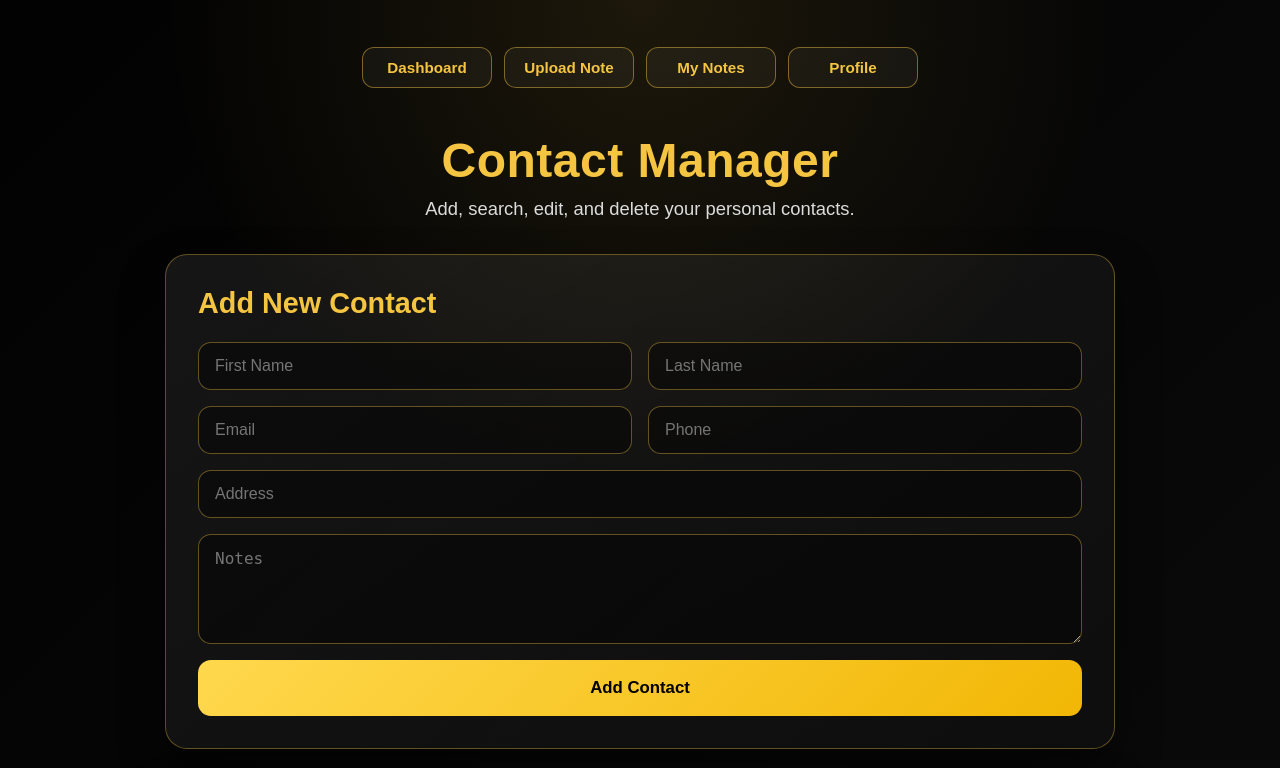
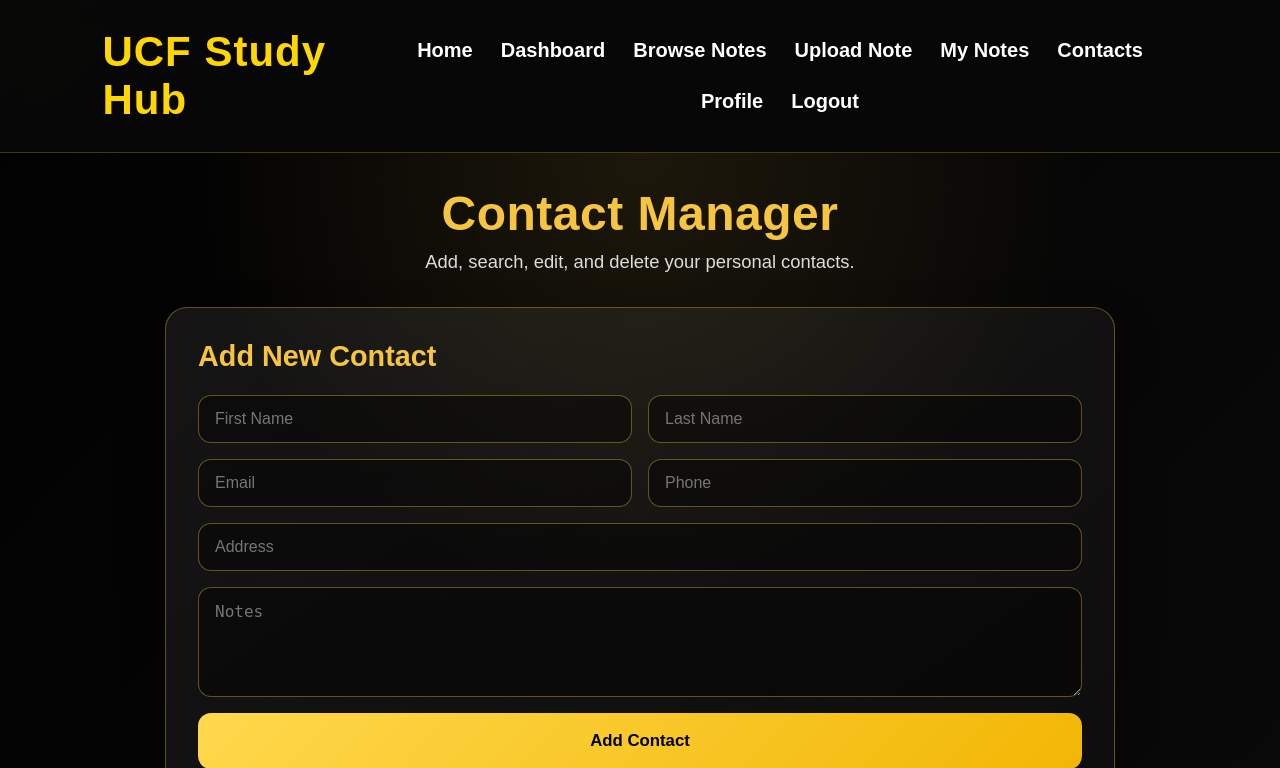
Before and after one commit to elvie-valmores/LAMP-Stack-Project-Group-14, a PHP site: page /frontend/pages/contacts.php in a window 1280 px wide. Shown: the top 768 px of the page. Run offline with PHP 8.4, Linux system fonts and the light colour scheme; the visitor is signed in with stand-in values (Sample User, id 1); data that the repository does not hold is empty.

Commit message:
Fix contact page navbar

```diff
--- a/frontend/pages/contacts.php
+++ b/frontend/pages/contacts.php
@@ -19,13 +19,23 @@ if (!isset($_SESSION["user_id"])) {
 <body>
 <main id="main-content">
 
-<div class="contacts-page">
-    <nav class="contacts-nav">
+<nav class="navbar">
+    <div class="logo">UCF Study Hub</div>
+    <div class="nav-links">
+        <a href="../index.php">Home</a>
         <a href="dashboard.php">Dashboard</a>
+        <a href="browse-notes.php">Browse Notes</a>
         <a href="upload-note.php">Upload Note</a>
         <a href="my-notes.php">My Notes</a>
+        <a href="contacts.php">Contacts</a>
         <a href="profile.php">Profile</a>
-    </nav>
+        <a href="../../backend/logout.php">Logout</a>
+    </div>
+</nav>
+
+
+<div class="contacts-page">
+
     <div class="contacts-header">
         <h1>Contact Manager</h1>
         <p>Add, search, edit, and delete your personal contacts.</p>
```
